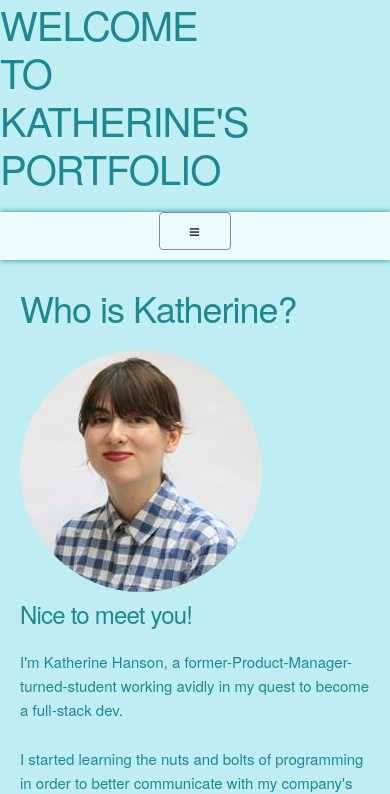
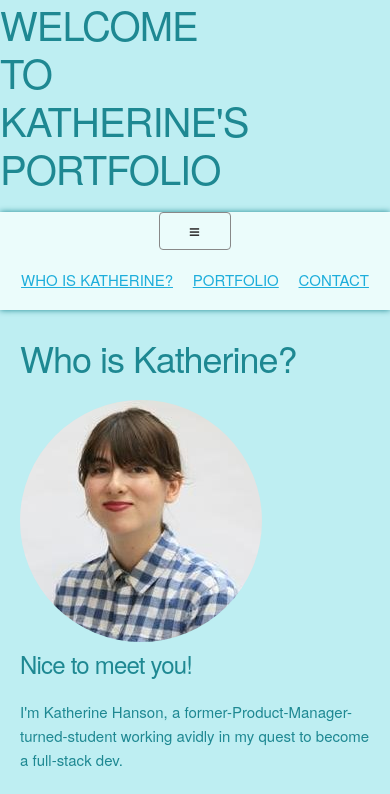
Before and after one commit to KatherineHanson/portfolio, a website: page public/index.html in a window 390 px wide. Both pictures are taken after a click on the element 195 px from the left and 236 px from the top of the page. Shown: the top 794 px of the page. Drawn offline with nearby package versions, Linux system fonts and the light colour scheme.

Commit message:
navbar bug fixed

```diff
--- a/public/css/modules.css
+++ b/public/css/modules.css
@@ -8,8 +8,13 @@
   box-shadow: 0px 0px 6px 0px;
 }
 
-.nav li {
+li {
   display: none;
+}
+
+.li {
+  display: inline-block;
+  padding: 2%;
 }
 
 #headshot {
--- a/public/js/pageView.js
+++ b/public/js/pageView.js
@@ -4,6 +4,10 @@
 var pageView = {};
 
 pageView.handleMainNav = function() {
+  $('.navbar-header').on('click', 'button', function() {
+    $('li').toggleClass('li');
+  });
+
   $('.navbar-header').on('click', '.tab', function() {
     $('.tab-content').hide();
     $('#' + $(this).data('content')).fadeIn();
```
